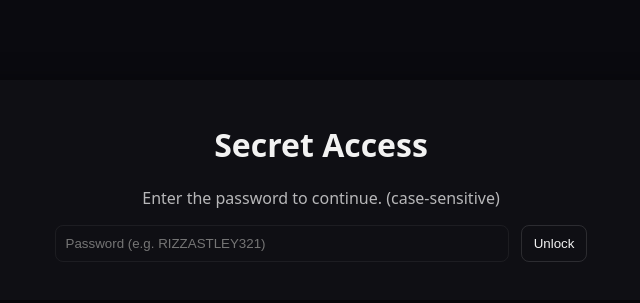
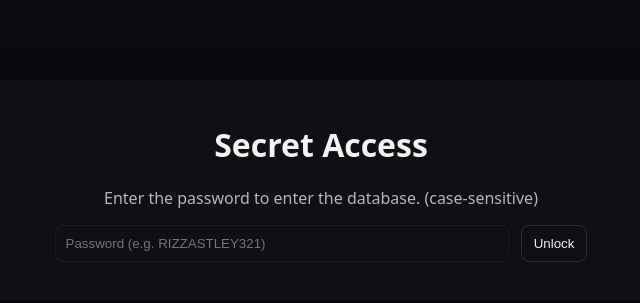
Before and after one commit to bezau1/WHOISTHEKNIGHT, a plain HTML site: page index.html in a window 1280 px wide. Shown: the part 234-537 px from the top of the page, without its empty margins (319-959 px from the left). Drawn offline with Linux system fonts and the light colour scheme.

Commit message:
Update index.html

```diff
--- a/index.html
+++ b/index.html
@@ -19,7 +19,7 @@
   <div class="wrap">
     <div class="card">
       <h1>Secret Access</h1>
-      <p class="small">Enter the password to continue. (case-sensitive)</p>
+      <p class="small">Enter the password to enter the database. (case-sensitive)</p>
       <div style="margin-top:12px;">
         <input id="pw" placeholder="Password (e.g. RIZZASTLEY321)" autocomplete="off" />
         <button id="unlock">Unlock</button>
```
